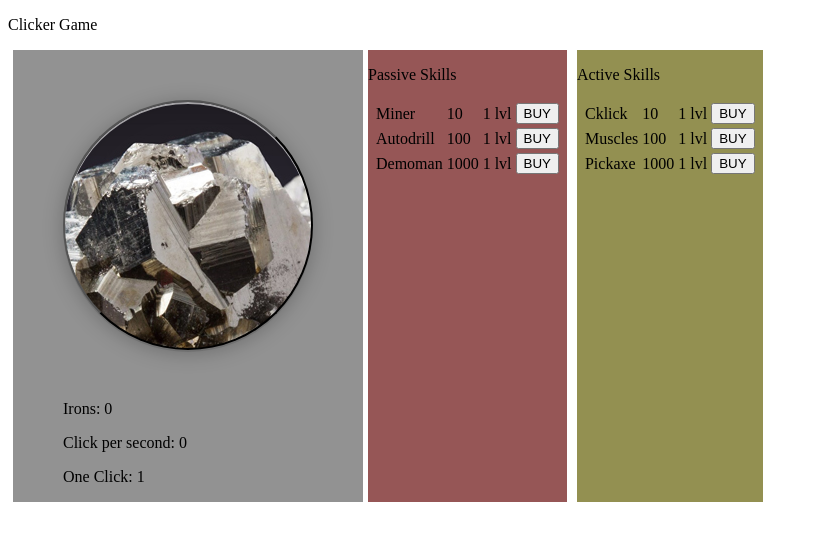
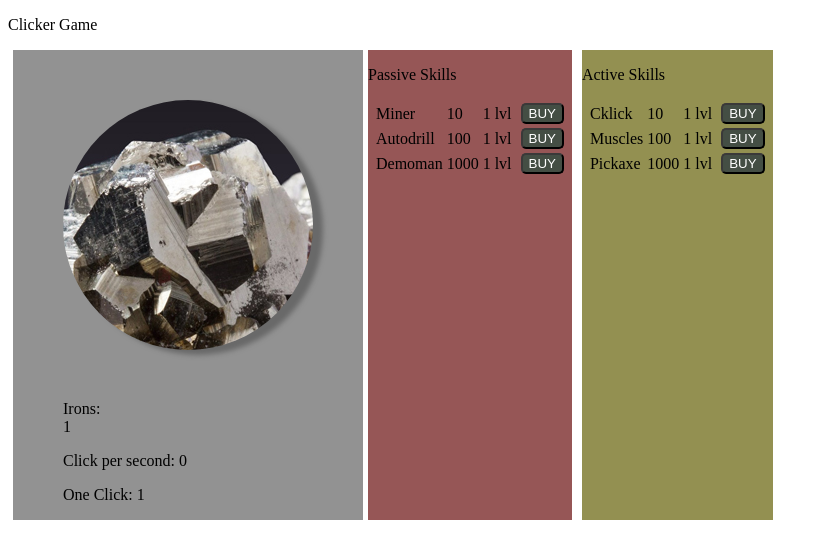
Before and after one commit to EgorFial/clicker-training-project, a plain HTML site: page index.html in a window 1280 px wide. Both pictures are taken after a click on the button 188 px from the left and 225 px from the top of the page. Shown: the whole page, without its empty margins (0-828 px from the left). Drawn offline with Linux system fonts and the light colour scheme.

Commit message:
new animation

```diff
--- a/StudyProject.js
+++ b/StudyProject.js
@@ -1,8 +1,24 @@
-const button = document.querySelector('input');
-const button2 = document.querySelector('.button_2');
-const p = document.querySelector('p');
-button.addEventListener('click', StartButton);
-button2.addEventListener('click',StartButton2);
+let iron = {
+    value: 0,
+    persecond: 0,
+    percklick: 1
+}
+const valueIron = document.getElementById('namegame');
+const buttonIronClick = document.getElementById('Clicker-Button');
+buttonIronClick.addEventListener('click', ClickOnIron);
+
+
+
+function ClickOnIron(){
+    iron.value = +iron.value + +iron.percklick;
+    console.log(iron.value);
+    valueIron.innerText= iron.value;
+    console.log(valueIron);
+};
+
+
+
+
 
 
 
--- a/index.html
+++ b/index.html
@@ -5,17 +5,17 @@
  <link rel="stylesheet" href="styles.css">
 </head>
 <body>
-  <p>Clicker Game</p>
+  <p >Clicker Game</p>
 <div class="box">
 
 
   <div class="info">
-  <button class="clicker-iron-button"></button>
+  <button id="Clicker-Button" class="clicker-iron-button"></button>
     <div class="info-text">
       <tbody >
         <tr>
           <td>Irons: </td>
-          <td class="Irons">0</td>
+          <td class="Irons"><div id ="namegame"> 0 </div></td>
         </tr>
         <p>
         <tr>
@@ -38,19 +38,19 @@
         <td>Miner</td>
         <td class="buyskills-Miner-Price">10</td>
         <td class="buyskills-Miner-lvl">1 lvl</td>
-        <td><button class="buyskills-Miner">BUY</td>
+        <td><button class="buyskills-Miner buyskills">BUY</td>
       </tr>
       <tr>
         <td>Autodrill</td>
         <td class="buyskills-Autodrill-Price">100</td>
         <td class="buyskills-Autodrill-lvl">1 lvl</td>
-        <td><button class="buyskills-Autodrill">BUY</td>
+        <td><button class="buyskills-Autodrill buyskills">BUY</td>
       </tr>
       <tr>
         <td>Demoman</td>
         <td class="buyskills-Demoman-Price">1000</td>
         <td class="buyskills-Demoman-lvl">1 lvl</td>
-        <td><button class="buyskills-Demoman">BUY</td>
+        <td><button class="buyskills-Demoman buyskills">BUY</td>
       </tr>
     </tbody>
   </table>
@@ -64,19 +64,19 @@
       <td>Cklick</td>
       <td class="buyskills-Cklick-Price">10</td>
       <td class="buyskills-Cklick-lvl">1 lvl</td>
-      <td><button class="buyskills-Cklick">BUY</td>
+      <td><button class="buyskills-Cklick buyskills">BUY</td>
     </tr>
     <tr>
       <td>Muscles</td>
       <td class="buyskills-Muscles-Price">100</td>
       <td class="buyskills-Muscles-lvl">1 lvl</td>
-      <td><button class="buyskills-Muscles">BUY</td>
+      <td><button class="buyskills-Muscles buyskills">BUY</td>
     </tr>
     <tr>
       <td>Pickaxe</td>
       <td class="buyskills-Pickaxe-Price">1000</td>
       <td class="buyskills-Pickaxe-lvl">1 lvl</td>
-      <td><button class="buyskills-Pickaxe">BUY</td>
+      <td><button class="buyskills-Pickaxe buyskills">BUY</td>
     </tr>
   </tbody>
 </table>
--- a/styles.css
+++ b/styles.css
@@ -23,12 +23,44 @@
     background-image: url("texturIron.jpeg") ;
     cursor: pointer;
     border-radius: 100%;
+    box-shadow: 10px 5px 5px rgb(105, 105, 105);
+    border: none;
 
-    box-shadow: 0 3px 20px rgba(0,0,0,.25),
-    inset 0 2px 0 rgba(255,255,255,.6),
-    0 2px 0 rgba(0,0,0,.1),
-    inset 0 0 20px rgba(0,0,0,.1);
+
+
   }
+  .clicker-iron-button:active{
+    transform: translateY(8px);
+    box-shadow: 5px 0px 5px rgb(105, 105, 105);
+  }
+
+  .buyskills{
+    margin-left: 5px;
+    text-align: center;
+    cursor: pointer;
+    outline: none;
+    color: rgb(255, 255, 255);
+    background-color: #444e44;
+    border-color: rgb(58, 57, 57);
+    border-radius: 5px;
+  }
+
+
+  .buyskills:hover{
+    box-shadow: 0px 0px 10px 2px #000000;
+  }
+
+  .buyskills:active{
+    background-color: #00ff00;
+
+  }
+
+
+
+
+
+
+
   .table {
     margin-left: 5px;
     margin-right: 5px;
@@ -38,6 +70,5 @@
    display: flex;
   }
   .box {
-    display: flex;
-
+   display: flex;
   }
```
